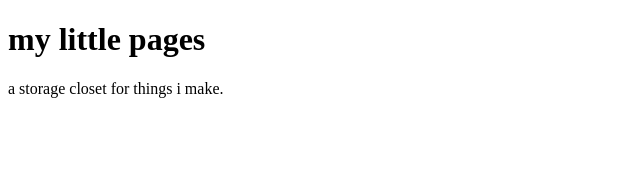
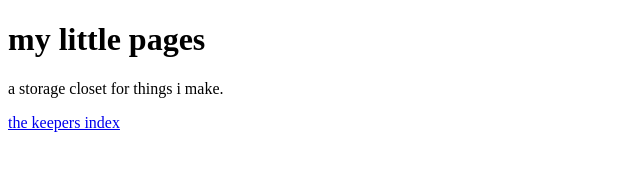
Before and after one commit to morgnh/little-pages, a plain HTML site: page index.html in a window 1280 px wide. Shown: the whole page, without its empty margins (0-640 px from the left). Drawn offline with Linux system fonts and the light colour scheme.

Commit message:
Update index.html

```diff
--- a/index.html
+++ b/index.html
@@ -4,5 +4,6 @@
 <body>
 <h1>my little pages</h1>
 <p>a storage closet for things i make.</p>
+  <p><a href="keepers-index.html">the keepers index</a></p>
 </body>
 </html>
```
